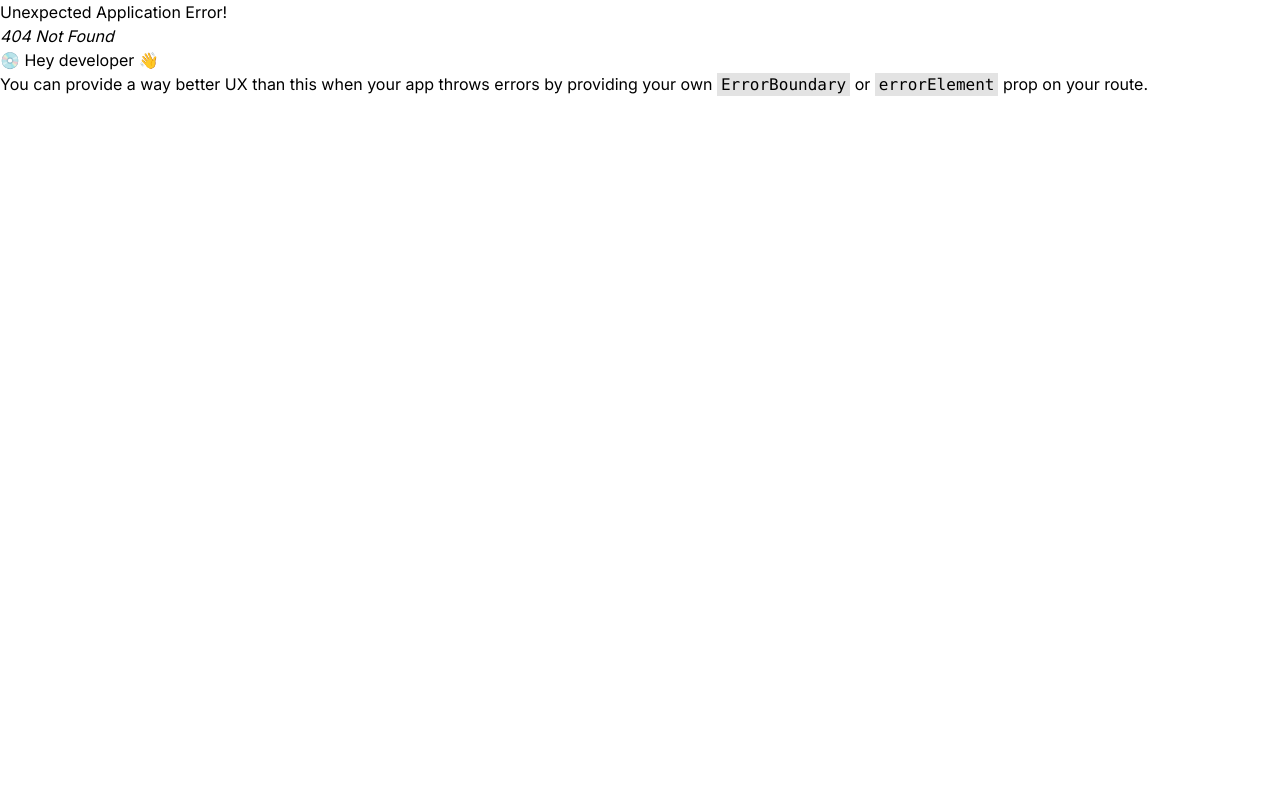
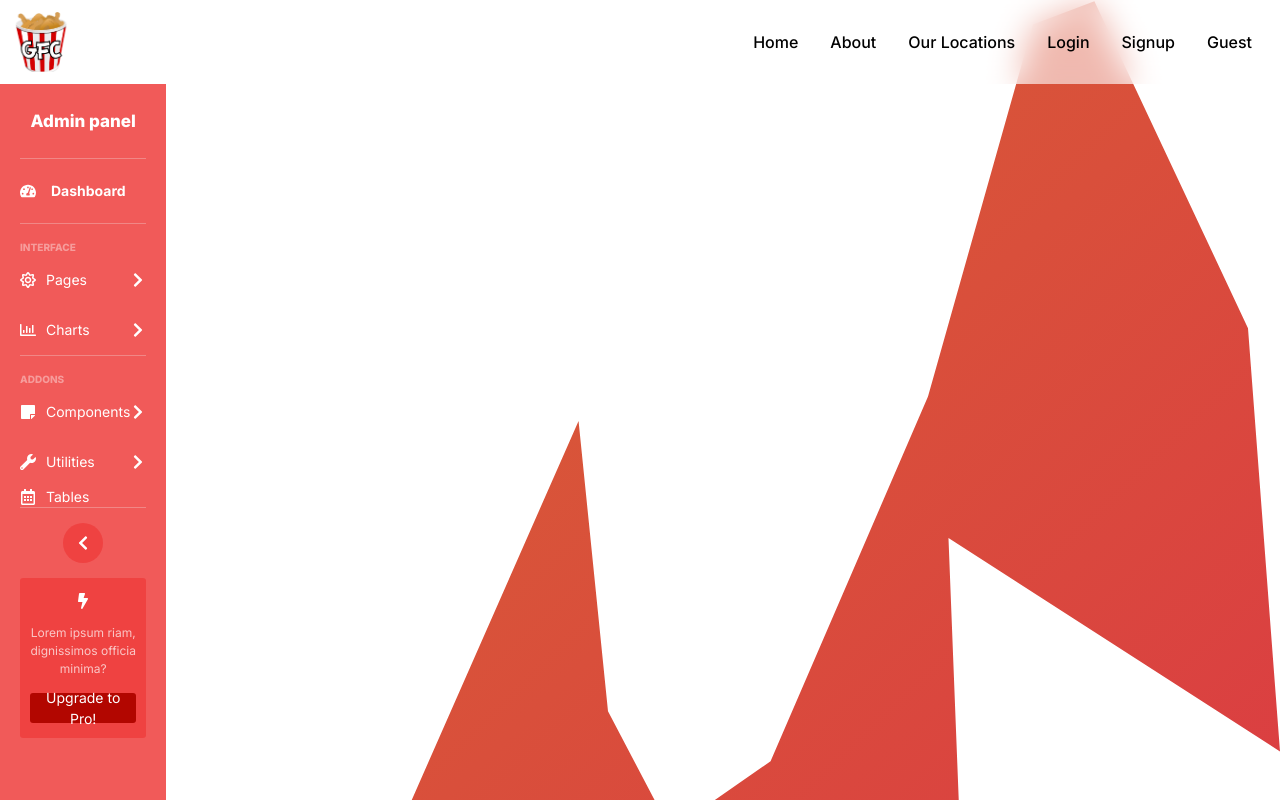
Before and after one commit to TrimZymberi/GFC-Web-application, a React (Vite) app in the folder GfcRct/: page /workdrive/driver in a window 1280 px wide. Before the commit this address had no page. Shown: the top 800 px of the page. Built offline with nearby package versions, Linux system fonts and the light colour scheme; no server answers.

Commit message:
create driver dashboard

```diff
--- a/GfcRct/src/layouts/Employee/DriverLayout.jsx
+++ b/GfcRct/src/layouts/Employee/DriverLayout.jsx
@@ -2,6 +2,7 @@ import React from 'react'
 import Navbar from '../Universal/views/Navbar'
 import { Outlet } from 'react-router-dom'
 import Footer from '../Universal/views/Footer'
+import DriverDashboard from './views/DriverDashboard'
 
 export default function DriverLayout() {
     return (
@@ -17,6 +18,7 @@ export default function DriverLayout() {
             />
             <div className="relative z-10">
                 <Navbar />
+
                 <Outlet />
                 <Footer />
             </div>
--- /dev/null
+++ b/GfcRct/src/layouts/Employee/components/SideBar.jsx
@@ -0,0 +1,99 @@
+import React from "react";
+import {
+    FaTachometerAlt,
+    FaRegSun,
+    FaChevronRight,
+    FaWrench,
+    FaStickyNote,
+    FaRegChartBar,
+    FaRegCalendarAlt,
+    FaChevronLeft,
+    FaBolt
+} from "react-icons/fa";
+
+export default function SideBar() {
+    return (
+        <div className="bg-[#F15A59] h-screen px-[20px]">
+            <div className="px-[10px] py-[25px] flex items-center justify-center border-b-[1px] border-[#EDEDED]/[0.3]">
+                <h1 className="text-white text-[17px] leading-[24px] font-extrabold cursor-pointer">
+                    Admin panel
+                </h1>
+            </div>
+            <div className="flex items-center gap-[15px] py-[20px] border-b-[1px] border-[#EDEDED]/[0.3]">
+                <FaTachometerAlt color="white" />
+                <p className="text-white text-[14px] leading-[24px] font-bold">
+                    {" "}
+                    Dashboard
+                </p>
+            </div>
+            <div className="pt-[15px] border-b-[1px] border-[#EDEDED]/[0.3]">
+                <p className="text-white/[0.4] text-[10px] leading-[16px] font-extrabold">
+                    INTERFACE
+                </p>
+                <div className="flex items-center justify-between gab-[10px] py-[15px] cursor-pointer">
+                    <div className="flex items-center gap-[10px] ">
+                        <FaRegSun color="white" />
+                        <p className="text-[14px] leading-[20px] font-normal text-white">
+                            Pages
+                        </p>
+                    </div>
+                    <FaChevronRight color="white" />
+                </div>
+
+                <div className="flex items-center justify-between gab-[10px] py-[15px] cursor-pointer">
+                    <div className="flex items-center gap-[10px]">
+                        <FaRegChartBar color="white" />
+                        <p className="text-[14px] leading-[20px] font-normal text-white">
+                            Charts
+                        </p>
+                    </div>
+                    <FaChevronRight color="white" />
+                </div>
+            </div>
+
+            <div className="pt-[15px] border-b-[1px] border-[#EDEDED]/[0.3]">
+                <p className="text-white/[0.4] text-[10px] leading-[16px] font-extrabold">
+                    ADDONS
+                </p>
+                <div className="flex items-center justify-between gab-[10px] py-[15px] cursor-pointer">
+                    <div className="flex items-center gap-[10px] ">
+                        <FaStickyNote color="white" />
+                        <p className="text-[14px] leading-[20px] font-normal text-white">
+                            Components
+                        </p>
+                    </div>
+                    <FaChevronRight color="white" />
+                </div>
+
+                <div className="flex items-center justify-between gab-[10px] py-[15px] cursor-pointer">
+                    <div className="flex items-center gap-[10px]">
+                        <FaWrench color="white" />
+                        <p className="text-[14px] leading-[20px] font-normal text-white">
+                            Utilities
+                        </p>
+                    </div>
+                    <FaChevronRight color="white" />
+                </div>
+                <div className="flex items-center gap-[10px]">
+                    <FaRegCalendarAlt color="white" />
+                    <p className="text-[14px] leading-[20px] font-normal text-white">
+                        Tables
+                    </p>
+                </div>
+            </div>
+
+
+                <div className="flex items-center justify-center pt-[15px] ">
+                    <div className="h-[40px] w-[40px] bg-[#ED2B2A]/[0.5] rounded-full flex items-center justify-center cursor-pointer">
+                    <FaChevronLeft color='white'/>
+                    </div>
+            </div>
+
+            <div className="bg-[#ED2B2A]/[0.5] mt-[15px] flex items-center justify-center flex-col py-[15px] px-[10px] gap-[15px] rounded-[3px]">
+                <FaBolt color='white'/>
+                <p className="text-[12px] leading-[18px] font-normal text-white/[0.7] text-center">Lorem ipsum riam, dignissimos officia minima?</p>
+                <button className="bg-[#B20600] text-white p-[5px] font-normal text-[14px] leading-[21px] flex items-center h-[30px] w-full rounded-[3px]">Upgrade to Pro!</button>
+            </div>
+        </div>
+    );
+}
--- /dev/null
+++ b/GfcRct/src/layouts/Employee/views/DriverDashboard.jsx
@@ -0,0 +1,14 @@
+import React from 'react';
+import driver from '../image/driver.png'
+import SideBar from '../components/SideBar';
+
+
+export default function DriverDashboard() {
+  return (
+   <div className='flex'>
+    <div className='basis-[12%] h-[100vh] '>
+        <SideBar/>
+    </div>
+   </div>
+  );
+}
```
Also changed, not shown: GfcRct/src/router.jsx (+4 -6 lines), GfcRct/src/layouts/Employee/image/driver.png (added), GfcRct/src/layouts/Employee/image/driver.svg (added).
